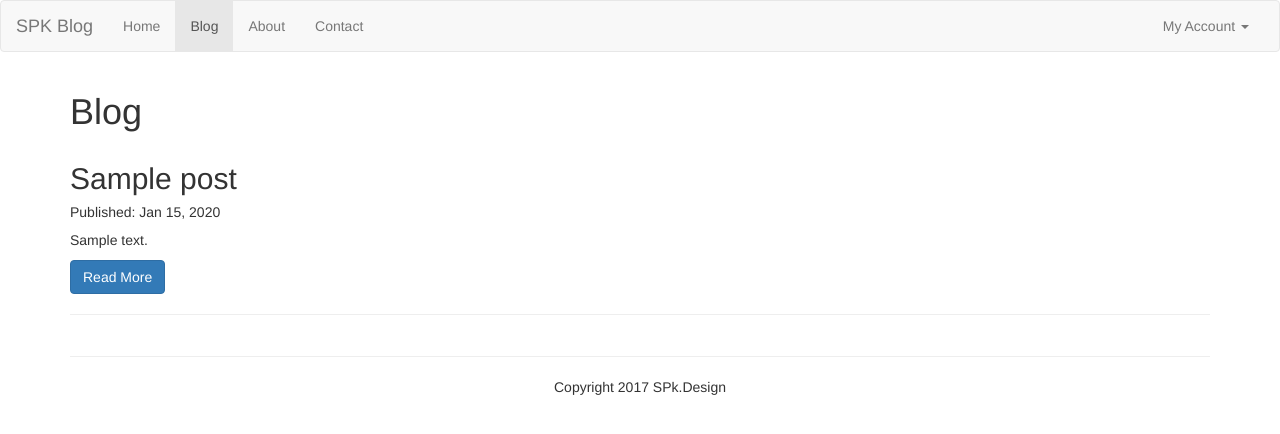
After one commit to spkellydev/laravel-blog, a Laravel app: page /blog in a window 1280 px wide. The commit adds this page. Shown: the top 434 px of the page. Run offline with Laravel 8, Linux system fonts and the light colour scheme; tables that the repository leaves empty hold one stand-in row (values such as "Sample post").

Commit message:
adding blog index

```diff
--- a/app/Http/Controllers/BlogController.php
+++ b/app/Http/Controllers/BlogController.php
@@ -8,6 +8,11 @@ use App\Post;
 
 class BlogController extends Controller
 {
+	public function getIndex() {
+		$posts = Post::paginate(10);
+		return view('blog.index')->withPosts($posts);
+
+	}
     //fetch from the db based on slug
     //return the view and past the post object
     public function getSingle($slug) {
--- /dev/null
+++ b/resources/views/blog/index.blade.php
@@ -0,0 +1,28 @@
+@extends('main')
+@section('title', 'Blog')
+@section('content')
+
+	<div class="row">
+		<div class="col-md-12">
+			<h1>Blog</h1>
+		</div>
+	</div>
+	@foreach ($posts as $post)
+	<div class="row">
+		<div class="col-md-8 col-md-offest-2">
+			<h2>{{ $post->title }}</h2>
+			<h5>Published: {{ date('M j, Y', strtotime($post->created_at)) }}</h5>
+
+			<p>{{ substr($post->body, 0, 250) }}{{ strlen($post->body) > 250 ? '...' : "" }}</p>
+
+			<a href="{{ route('blog.single', $post->slug) }}" class="btn btn-primary">Read More</a>
+		</div>
+	</div>
+	<hr>
+	@endforeach
+	<div class="row">
+		<div class="col-md-12">
+			{!! $posts->links() !!}
+		</div>
+	</div>
+@endsection
--- a/resources/views/partials/_nav.blade.php
+++ b/resources/views/partials/_nav.blade.php
@@ -15,19 +15,19 @@
         <div class="collapse navbar-collapse" id="bs-example-navbar-collapse-1">
           <ul class="nav navbar-nav">
             <li class="{{ Request::is('/') ? 'active' : '' }}"><a href="/">Home</a></li>
+            <li class="{{ Request::is('blog') ? 'active' : '' }}"><a href="/blog">Blog</a></li>
             <li class="{{ Request::is('about') ? 'active' : '' }}"><a href="/about">About</a></li>
             <li class="{{ Request::is('contact') ? 'active' : '' }}"><a href="/contact">Contact</a></li>
-            <li class="{{ Request::is('posts') ? 'active' : '' }}"><a href="/posts">Posts</a></li>
           </ul>
           <ul class="nav navbar-nav navbar-right">
             <li class="dropdown">
               <a href="#" class="dropdown-toggle" data-toggle="dropdown" role="button" aria-haspopup="true" aria-expanded="false">My Account <span class="caret"></span></a>
               <ul class="dropdown-menu">
-                <li><a href="#">Action</a></li>
+                <li><a href="{{ route('posts.index') }}">Posts</a></li>
                 <li><a href="#">Another action</a></li>
                 <li><a href="#">Something else here</a></li>
                 <li role="separator" class="divider"></li>
-                <li><a href="#">Separated link</a></li>
+                <li><a href="#">Log Out</a></li>
               </ul>
             </li>
           </ul>
--- a/routes/web.php
+++ b/routes/web.php
@@ -11,6 +11,7 @@
 |
 */
 Route::get('blog/{slug}', ['as' => 'blog.single', 'uses' => 'BlogController@getSingle'])->where('slug', '[\w\d\-\_]+');
+Route::get('blog', ['uses' => 'BlogController@getIndex', 'as' => 'blog.index']);
 Route::get('contact', 'PagesController@getContact');
 Route::get('about', 'PagesController@getAbout');
 Route::get('/', 'PagesController@getIndex');
```
